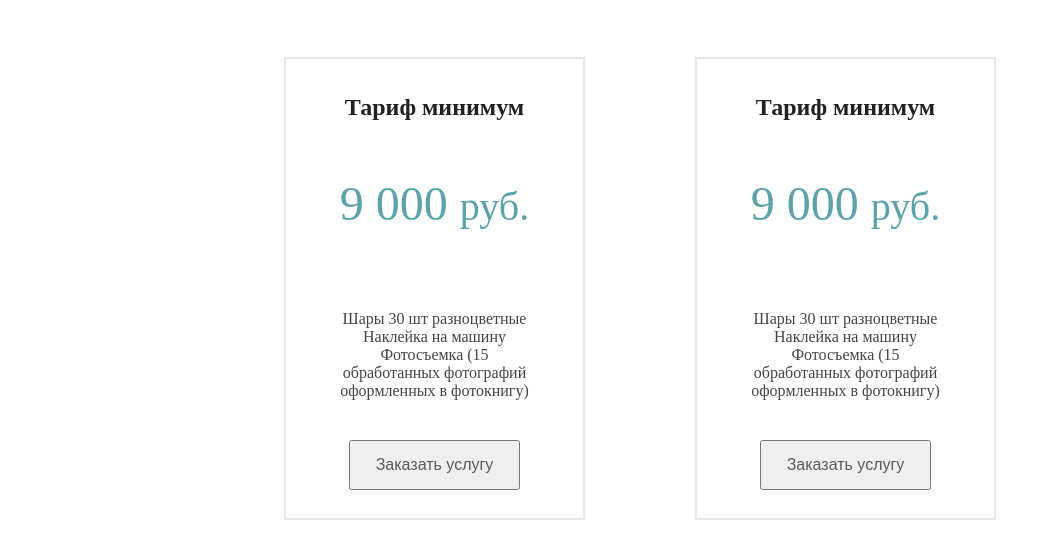
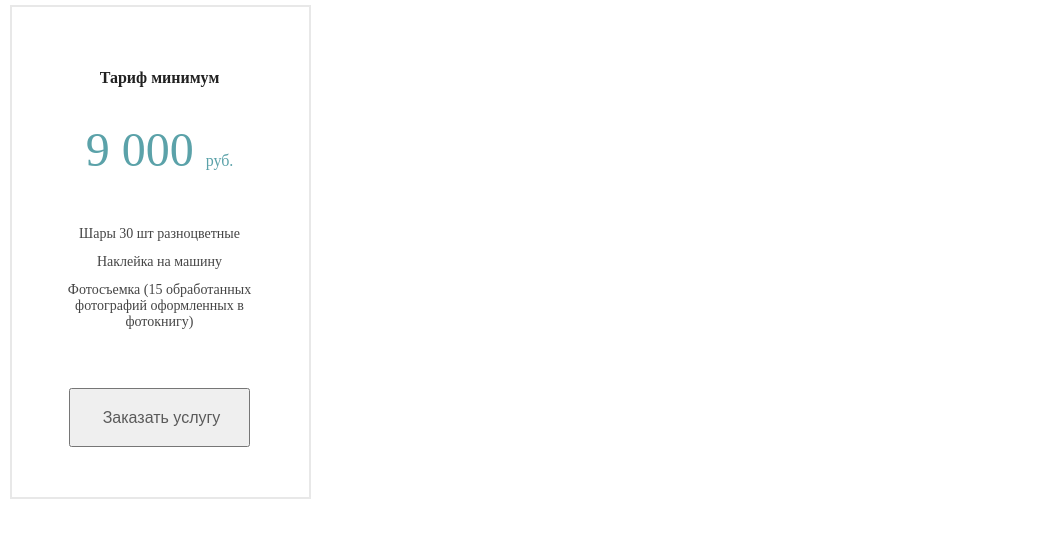
Before and after one commit to zemk/border-box, a plain HTML site: page box-model/index.html in a window 1280 px wide. Shown: the whole page, without its empty margins (0-1049 px from the left). Drawn offline with Linux system fonts and the light colour scheme.

Commit message:
Тариф минимум
padding and  margin

```diff
--- a/box-model/css/main.css
+++ b/box-model/css/main.css
@@ -1,39 +1,53 @@
 * {
   box-sizing: border-box;
   text-align: center;
-
+}
+body {
+  margin: 0;
 }
 .main {
   width: 301px;
-  height: 463px;
-  margin: 49px 53px;
-  display: inline-block;
-  border: 2px solid #E8E8E8;
+  padding: 62px 51px 50px 49px;
+  margin: 5px 0 0 10px;
+  display: block;
+  border: 2px solid #e8e8e8;
+  text-align: center;
+}
+.h3 {
+  margin: 0;
+  color: #212121;
+  font-size: 16px;
+  text-align: center;
+  padding-bottom: 35px;
+}
+.price {
+  font-size: 48px;
+  color: #5ba2a9;
+  margin-bottom: 49px;
+}
+.price span {
+  font-size: 16px;
+}
 
-}
-.h2 {
-  padding-top: 15px;
-  color:#212121;
-
-}
-.price{
-  padding-top: 35px;
-  font-size: 48px;
-  padding-bottom: 49px;
-  color: #5BA2A9;
-}
-.p{
-  color:#454545;
-  text-align: center;
-  /* padding-top: 49px; */
-  margin-top: 30px;
-  width: 201px;
-  height: 114px;
+.list {
+  margin: 0;
+  padding: 0;
   margin-right: auto;
   margin-left: auto;
+  margin-bottom: 46px;
+}
+.list-item {
+  list-style-type: none;
+  color: #454545;
+  text-align: center;
+  font-size: 14px;
+  padding-bottom: 12px;
 }
 .button {
-  color: #5A5A5A;
+  color: #5a5a5a;
   font-size: 16px;
-  padding: 14px 25px;
+  padding: 22px 28px 21px 32px;
+  /* width: 201px;
+  height: 55px; */
+  line-height: 12px;
 }
--- a/box-model/index.html
+++ b/box-model/index.html
@@ -6,41 +6,26 @@
   <meta http-equiv="X-UA-Compatible" content="IE=edge">
   <meta name="viewport" content="width=device-width, initial-scale=1.0">
   <link rel="stylesheet" href="css/main.css">
-  <title>box</title>
+  <title>Тариф минимум</title>
 </head>
 
 <body>
 
   <div class="main">
-    <h2 class="h2">Тариф минимум</h2>
-    <div class="price">9 000 <small>руб.</small> </div>
-    <p class="p">
-      Шары 30 шт разноцветные
-
-      Наклейка на машину
-
-      Фотосъемка
-      (15 обработанных фотографий оформленных в фотокнигу)
-    </p>
+    <h2 class="h3">Тариф минимум</h2>
+    <div class="price">9 000 <span>руб.</span> </div>
+    <ul class="list">
+      <li class="list-item">Шары 30 шт разноцветные</li>
+      <li class="list-item">Наклейка на машину</li>
+      <li class="list-item">Фотосъемка
+        (15 обработанных фотографий оформленных в фотокнигу)
+      </li>
+    </ul>
     <button class="button">
       Заказать услугу
     </button>
   </div>
-  <div class="main">
-    <h2 class="h2">Тариф минимум</h2>
-    <div class="price">9 000 <small>руб.</small> </div>
-    <p class="p">
-      Шары 30 шт разноцветные
 
-      Наклейка на машину
-
-      Фотосъемка
-      (15 обработанных фотографий оформленных в фотокнигу)
-    </p>
-    <button class="button">
-      Заказать услугу
-    </button>
-  </div>
 </body>
 
 </html>
```
